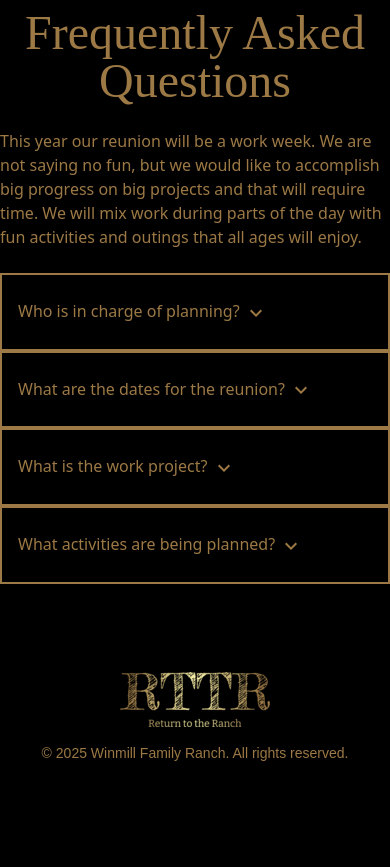
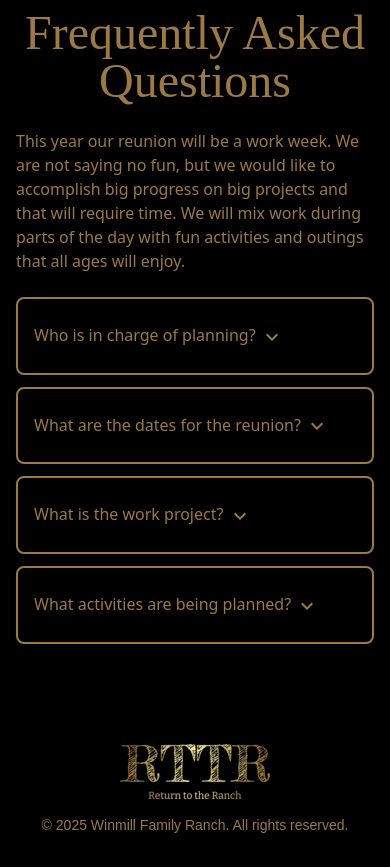
Before and after one commit to lenorastevens/winmill-family-ranch, a Next.js app: page /events in a window 390 px wide. Shown: the part 1760-2627 px from the top of the page. Before the commit the page ends 2555 px from the top, so only its background shows below. Built offline with nearby package versions, Linux system fonts and the light colour scheme; a web font is replaced by a local one.

Commit message:
tweak tailwind for better mobile view

```diff
--- a/app/components/events/faq/index.tsx
+++ b/app/components/events/faq/index.tsx
@@ -17,11 +17,11 @@ const FAQItem: React.FC<FAQItemProps> = ({ question, answer }) => {
   };
 
   return (
-    <div className="faq-item">
-      <div className="question pl-4 py-2" onClick={toggleAnswer}>
+    <div className="faq-item pl-4 py-2">
+      <div className="question" onClick={toggleAnswer}>
         {question}{" "}{isOpen ? <ExpandLess /> : <ExpandMore />}
       </div>
-      {isOpen && <div className="answer py-2" onClick={toggleAnswer}>{answer}</div>}
+      {isOpen && <div className="answer mt-2" onClick={toggleAnswer}>{answer}</div>}
     </div>
   );
 };
@@ -30,10 +30,10 @@ const FAQ = ({ faqs }: { faqs: FAQType[] }) => {
   return (
     <div className='py-16 container mx-auto gap-x-10 grid md:grid-cols-2 '>
       <Info />
-      <div className="faq-container">
+      <div className="faq-container mx-4">
         {Array.isArray(faqs) && faqs.length > 0 ? (
           faqs.map((faq, index) => (
-            <div key={index} className="border-2 border-spacing-1 border-solid border-foreground py-4">
+            <div key={index} className="border-2 border-spacing-1 border-solid border-foreground rounded-lg mb-3 py-4">
             <FAQItem  question={faq.question} answer={faq.answer} />
             </div>
         ))
--- a/app/components/events/faq/info.tsx
+++ b/app/components/events/faq/info.tsx
@@ -2,7 +2,7 @@ export default function Info() {
   return (
     <div>
       <h1 className="text-5xl text-center mb-6">Frequently Asked Questions</h1>
-      <p className="mb-6">This year our reunion will be a work week.  We are not saying no fun, but we would like to accomplish big progress on big projects and that will require time.  We will mix work during parts of the day with fun activities and outings that all ages will enjoy.</p>
+      <p className="mb-6 mx-4">This year our reunion will be a work week.  We are not saying no fun, but we would like to accomplish big progress on big projects and that will require time.  We will mix work during parts of the day with fun activities and outings that all ages will enjoy.</p>
     </div>
   )
 }
```
